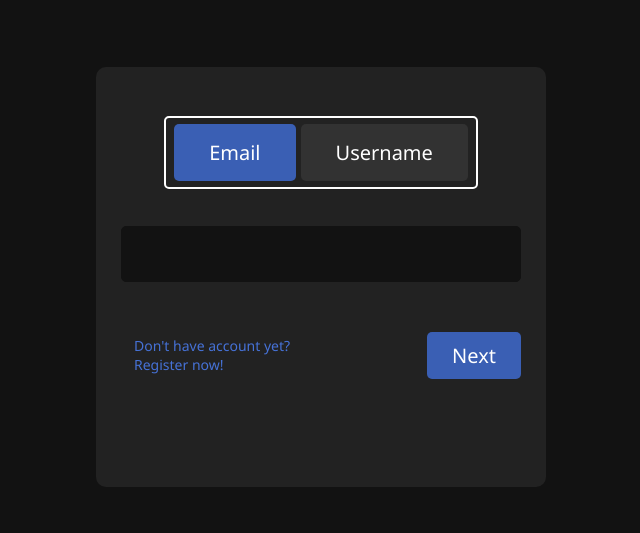
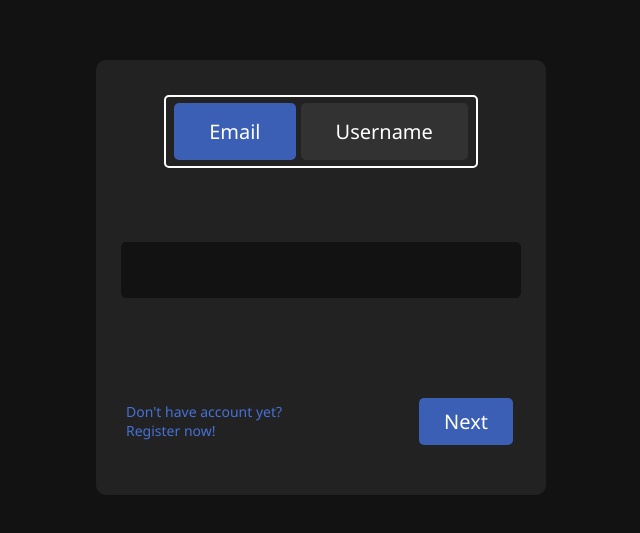
Before and after one commit to dehwyy/shakai, a React (Vite) app in the folder frontend/: page / in a window 1280 px wide. Shown: the part 123-656 px from the top of the page, without its empty margins (319-959 px from the left). Built offline with nearby package versions, Linux system fonts and the light colour scheme.

Commit message:
made form's components

```diff
--- a/frontend/src/App.tsx
+++ b/frontend/src/App.tsx
@@ -5,7 +5,7 @@ import GlobalStyles from "./globalStyles/style";
 import Navbar from "./components/navbar/Navbar";
 import Profile from "./components/profile/Profile";
 import Users from "./components/users/Users";
-import LoginFormRouter from "./components/authForm/login/LoginFormRouter";
+import LoginFormTest from "./components/authForm/login/LoginForm";
 
 const AppWrapper = styled.div`
   font-size: 25px;
@@ -35,7 +35,7 @@ const App = () => {
             <GlobalStyles/>
             <AppWrapper>
                 <Routes >
-                    <Route path={"*"} element={<LoginFormRouter />} />
+                    <Route path={"*"} element={<LoginFormTest />} />
                     <Route path={"content"}>
                         <Route path={"profile"} element={<><Navbar /><Profile /></>} />
                         <Route path={"users"} element={<><Navbar /><Users /></>}/>
--- /dev/null
+++ b/frontend/src/components/authForm/AuthButton/AuthButton.tsx
@@ -0,0 +1,11 @@
+import React, {FC} from 'react';
+import {Button} from "./AuthButton-style";
+import {AuthButtonProps} from "../auth";
+
+const AuthButton:FC<AuthButtonProps> = ({onClick}) => {
+    return (
+        <Button type="submit" onClick={onClick}>Next</Button>
+    );
+};
+
+export default AuthButton;
--- /dev/null
+++ b/frontend/src/components/authForm/AuthForm.tsx
@@ -0,0 +1,35 @@
+import React, {forwardRef, RefObject, useImperativeHandle, useRef} from 'react';
+import {useForm} from "react-hook-form";
+import AuthInput from "./AuthInput/AuthInput";
+import {Form} from "./LoginForm-style";
+import {inLoginForm, inLoginRef} from "./auth";
+
+const AuthForm = forwardRef<inLoginRef, inLoginForm>(({values}, ref) => {
+    const {handleSubmit, register, formState: {isValid, errors}, reset, clearErrors} = useForm({
+        mode: "onBlur",
+    })
+    const formRef = useRef() as RefObject<HTMLFormElement>
+    useImperativeHandle(ref, () => ({
+        reset: () => {
+            reset()
+            clearErrors()
+        },
+        submit: (e: any) => {
+            handleSubmit((data) => {
+                console.log(data)
+                reset()
+            })(e)
+        }
+    }))
+    const names = [...values.map(value => value.name)] as const
+    type TValues = typeof names[number]
+    return (
+        <Form ref={formRef}>
+            {values.map((value, index) => {
+                return <AuthInput<Record<TValues, string>>  name={value.name} validation={value.validation} register={register} errors={errors} key={index} customKey={index}/>
+            })}
+        </Form>
+    );
+});
+
+export default AuthForm;
--- /dev/null
+++ b/frontend/src/components/authForm/AuthInput/AuthInput-style.ts
@@ -0,0 +1,31 @@
+import styled from "styled-components";
+
+export const AInput = styled.input`
+  width: 100%;
+  font-size: 25px;
+  padding: 10px 25px;
+  color: ${props => props.theme.fontColor};
+  background: ${props => props.theme.mainBackground};
+  border: 1px solid ${props => props.theme.mainBackground};
+  box-sizing: border-box;
+  border-radius: 5px;
+  &:focus {
+    border: 1px solid ${props => props.theme.blueColor};
+    outline: none;
+  }
+`
+
+export const AInputWrapper = styled.div`
+  position: relative;
+  width: 100%;
+`
+
+export const ErrorSpan = styled.span`
+  color: #B00020;
+  font-size: 14px;
+  width: 100%;
+  position: absolute;
+  left: 5px;
+  bottom: -25px;
+  text-transform: capitalize;
+`
--- /dev/null
+++ b/frontend/src/components/authForm/AuthInput/AuthInput.tsx
@@ -0,0 +1,17 @@
+import React, {PropsWithChildren, useMemo} from 'react';
+import {ErrorSpan} from "./AuthInput-style";
+import {AInput, AInputWrapper} from "./AuthInput-style";
+import {InputProps, TInputValues} from "../auth";
+
+
+function AuthInput<T extends TInputValues>({register, errors, name, customKey, validation}: PropsWithChildren<InputProps<T>>) {
+    const message = Object.values(errors)[customKey]?.message
+    return (
+        <AInputWrapper>
+            <AInput {...register(name, validation)} />
+            <ErrorSpan>{message as string}</ErrorSpan>
+        </AInputWrapper>
+    );
+};
+
+export default AuthInput;
--- /dev/null
+++ b/frontend/src/components/authForm/AuthSign/AuthSign.tsx
@@ -0,0 +1,10 @@
+import React from 'react';
+import {Sign} from "./AuthSign-style";
+
+const AuthSign = () => {
+    return (
+        <Sign>Don't have account yet?<br/>Register now!</Sign>
+    );
+};
+
+export default AuthSign;
--- a/frontend/src/components/authForm/LoginForm-style.ts
+++ b/frontend/src/components/authForm/LoginForm-style.ts
@@ -10,18 +10,24 @@ export const FormWrapper = styled.div`
 
 export const FormCentered = styled.div`
   width: 400px;
-  height: 400px;
-  padding: 10px 25px;
+  height: 375px;
+  padding: 10px 25px 50px;
   border-radius: 10px;
   background: ${props => props.theme.blockBackground};
   position: relative;
-  & > div {
+  display: flex;
+  flex-direction: column;
+  justify-content: space-between;
+  `
+
+export const OptionsWrapper = styled.div`
   width: 100%;
   height: 150px;
-    margin-bottom: -25px;
   display: flex;
   align-items: center;
-    & > div {
+`
+
+export const Options = styled.div`
   margin: 0 auto;
   width: min-content;
   display: flex;
@@ -29,9 +35,9 @@ export const FormCentered = styled.div`
   border-radius: 5px;
   padding: 6px 8px;
   gap: 5px;
-    }
-  }
-  & form {
+`
+
+export const Form = styled.form`
   display: flex;
   flex-direction: column;
   justify-content: center;
@@ -39,68 +45,19 @@ export const FormCentered = styled.div`
   height: 50%;
   position: relative;
   user-select: none;
-    & input {
-      width: 100%;
-      font-size: 25px;
-      padding: 10px 25px;
-      color: ${props => props.theme.fontColor};
-      background: ${props => props.theme.mainBackground};
-      border: 1px solid ${props => props.theme.mainBackground};
-      box-sizing: border-box;
-      border-radius: 5px;
-      &:focus {
-        border: 1px solid ${props => props.theme.blueColor};
-        outline: none;
-      }
-    }
-    & button {
-      margin: 50px 0 0 0;
-      padding: 10px 25px;
-      border-radius: 5px;
-      font-size: 20px;
-      background: ${props => props.theme.blueColor};
-      color: white;
-      border: none;
-      transition: 0.2s ease;
-      &:hover {
-        cursor: pointer;
-        background: ${props => props.theme.darkerBlueColor};
-      }
-    }
-  }
 `
 
-export const ErrorSpan = styled.span`
-  color: #B00020;
-  font-size: 14px;
-  width: 100%;
-  position: absolute;
-`
+
 
 export const FlexBlock = styled.div`
   width: 98%;
   align-items: end;
   display: flex;
   justify-content: space-between;
-  & span {
-    padding: 5px;
-    font-size: 14px;
-    color: ${props => props.theme.lighterBlueColor};
-    transition: 0.2s ease;
-    border-radius: 5px;
-    &:hover {
-      cursor: pointer ;
-      background: ${props => props.theme.lightBlockBackground};
-      color: ${props => props.theme.blueColor}
-    }
-  }
 `
 
 
-interface inOptionProps{
-    readonly isChosen: boolean
-}
-export const LoginOption = styled.div<inOptionProps>`
+export const LoginOption = styled.div<{readonly isChosen: boolean}>`
   padding: 15px 35px;
   font-size: 20px;
   background: ${props => !props.isChosen ? props.theme.lighterBlockBackground : props.theme.blueColor};
--- a/frontend/src/components/authForm/login/LoginForm.tsx
+++ b/frontend/src/components/authForm/login/LoginForm.tsx
@@ -1,59 +1,59 @@
-import React, {FC, forwardRef, RefObject, useEffect, useImperativeHandle, useRef} from 'react';
-import {useForm} from "react-hook-form";
-import {ErrorSpan, FlexBlock} from "../LoginForm-style";
+import React, {RefObject, useMemo, useRef, useState} from 'react';
+import {FlexBlock, FormCentered, FormWrapper, LoginOption, OptionsWrapper, Options} from "../LoginForm-style";
+import AuthForm from "../AuthForm";
+import AuthSign from "../AuthSign/AuthSign";
+import AuthButton from "../AuthButton/AuthButton";
+import {RegisterOptions} from "react-hook-form";
 
-export enum etp {
-    "email",
-    "username"
+function LoginFormRouter() {
+    const [isEmail, setEmail] = useState<boolean>(true)
+    const ref = useRef<HTMLFormElement>() as RefObject<HTMLFormElement>
+    const ref2 = useRef<HTMLFormElement>() as RefObject<HTMLFormElement>
+    const data = useMemo(() => {
+        return [
+            {name: "email",
+                validation: {
+                    pattern: {
+                        value: /[a-z0-9_-]+@[a-z]+.[a-z]/i,
+                        message: "invalid email"
+                    },
+                    required: "row is required"
+                }}
+            ]
+    }, []) // redux soon
+    const data2 = useMemo(() => {
+        return [
+            {name: "username",
+                validation: {
+                    required: "row is required"
+                }}
+            ]
+    }, []) // redux soon
+    return (
+        <FormWrapper>
+            <FormCentered>
+                <OptionsWrapper>
+                    <Options>
+                        <LoginOption onClick={() => {
+                            setEmail(true)
+                            ref2.current?.reset()
+                        }} isChosen={isEmail}>Email</LoginOption>
+                        <LoginOption onClick={() => {
+                            setEmail(false)
+                            ref.current?.reset()
+                        }} isChosen={!isEmail}>Username</LoginOption>
+                    </Options>
+                </OptionsWrapper>
+                {isEmail ? <AuthForm values={data} ref={ref}/> : <AuthForm values={data2} ref={ref2}/> }
+                <FlexBlock>
+                    <AuthSign />
+                    <AuthButton onClick={() => {
+                        isEmail ? ref.current?.submit() : ref2.current?.submit()
+                    }}/>
+                </FlexBlock>
+            </FormCentered>
+        </FormWrapper>
+    );
 }
 
-interface inLoginForm {
-    tp: etp.email | etp.username,
-}
-
-interface inLoginRef {
-    reset: () => void
-}
-
-const LoginForm = forwardRef<inLoginRef, inLoginForm>(({tp}, ref) => {
-    const {handleSubmit, register, formState: {isValid, errors}, reset, clearErrors} = useForm<{
-        usernameOrEmail: string
-    }>({
-        mode: "onBlur",
-    })
-    const formRef = useRef<HTMLFormElement>() as RefObject<HTMLFormElement>
-    useImperativeHandle(ref, () => ({
-        reset: () => {
-            formRef.current?.reset()
-            clearErrors()
-        }
-    }))
-
-    const pattern = tp === etp.email ?
-              {
-                  value: /^[a-z0-9_-]+@[a-z_-]+.[a-z]+$/i,
-                  message: "invalid email"
-              } :
-              {
-                  value: /^[a-z0-9_-]+$/i,
-                  message: "should not contain spaces"
-              }
-    const submitForm = (data: any) => {
-        console.log(data)
-        reset()
-    }
-    return (
-        <form ref={formRef} onSubmit={handleSubmit(submitForm)}>
-            <input {...register("usernameOrEmail", {
-                pattern
-            })} />
-            <ErrorSpan>{errors?.usernameOrEmail && errors.usernameOrEmail?.message}</ErrorSpan>
-            <FlexBlock>
-                <span>Don't have account yet?<br/>Register now!</span>
-                <button type="submit">Next</button>
-            </FlexBlock>
-        </form>
-    );
-});
-
-export default LoginForm;
+export default LoginFormRouter
--- a/frontend/src/components/authForm/login/LoginFormRouter.tsx
+++ /dev/null
@@ -1,33 +0,0 @@
-import React, {RefObject, useRef, useState} from 'react';
-import {FormCentered, FormWrapper, LoginOption} from "../LoginForm-style";
-import LoginForm, {etp} from "./LoginForm";
-
-function LoginFormRouter() {
-    const [isEmail, setEmail] = useState<boolean>(true)
-    const ref = useRef<HTMLFormElement>() as RefObject<HTMLFormElement>
-    return (
-        <FormWrapper>
-            <FormCentered>
-                <div>
-                    <div>
-                        <LoginOption onClick={() => {
-                            setEmail(true)
-                            ref.current?.reset()
-                        }} isChosen={isEmail}>Email</LoginOption>
-                        <LoginOption onClick={() => {
-                            setEmail(false)
-                            ref.current?.reset()
-                        }} isChosen={!isEmail}>Username</LoginOption>
-                    </div>
-                </div>
-                {isEmail ?
-                    <LoginForm tp={etp.email} ref={ref}/>
-                    :
-                    <LoginForm tp={etp.username} ref={ref}/>
-                }
-            </FormCentered>
-        </FormWrapper>
-    );
-}
-
-export default LoginFormRouter
```
Also changed, not shown: frontend/src/components/authForm/AuthButton/AuthButton-style.ts (added, +16 -0 lines), frontend/src/components/authForm/AuthSign/AuthSign-style.ts (added, +14 -0 lines), frontend/src/components/authForm/auth.d.ts (added, +38 -0 lines). Lines whose indentation alone changed are shown as unchanged.
